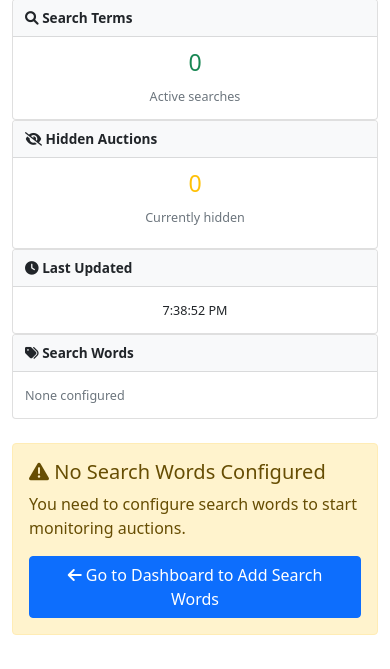
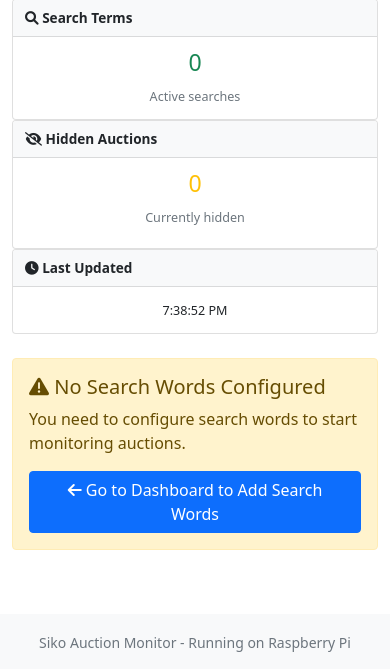
Before and after one commit to Starsonarms/siko-auction-monitor, a Flask app: template templates/auctions.html in a window 390 px wide. Shown: the part 304-973 px from the top of the page. Run offline with Flask 3, Linux system fonts and the light colour scheme; the template is opened without the code that fills it, so the values that code supplies are empty.

Commit message:
Fix grid wrapping issues
Layout fixes:
- Removed min-width and max-width constraints that prevented proper Bootstrap grid behavior
- Simplified auction grid to col-6 col-lg-4 (2 columns on mobile/tablet, 3 on desktop)
- Fixed statistics section overflow by removing 5th card (Search Words) that broke 4-column layout
- Added CSS to ensure proper flexbox behavior and card filling

The col-6 approach should force cards to wrap after 2 per row on smaller screens
and 3 per row on large screens, ensuring multiple rows are created.

```diff
--- a/templates/auctions.html
+++ b/templates/auctions.html
@@ -75,22 +75,6 @@
             </div>
         </div>
     </div>
-    <div class="col-md-3">
-        <div class="card">
-            <div class="card-header">
-                <i class="fas fa-tags"></i> Search Words
-            </div>
-            <div class="card-body">
-                {% if stats.search_words_tested %}
-                    {% for word in stats.search_words_tested %}
-                        <span class="badge bg-secondary me-1">{{ word }}</span>
-                    {% endfor %}
-                {% else %}
-                    <small class="text-muted">None configured</small>
-                {% endif %}
-            </div>
-        </div>
-    </div>
 </div>
 
 <!-- Auctions Content -->
@@ -122,7 +106,7 @@
     {% else %}
         <!-- Display auctions -->
         {% for auction in auctions %}
-        <div class="col-md-6 col-lg-4 mb-3">
+        <div class="col-6 col-lg-4 mb-3">
             <div class="card">
                 <!-- Auction Image -->
                 {% if auction.get('image_url') %}
@@ -325,8 +309,19 @@
 /* Compact card styling */
 .card {
     font-size: 0.9rem;
-    min-width: 280px;
-    max-width: 400px;
+    width: 100%; /* Ensure cards fill their column */
+}
+
+/* Ensure Bootstrap grid works properly */
+#auctions-content .row {
+    display: flex;
+    flex-wrap: wrap;
+}
+
+#auctions-content [class*='col-'] {
+    flex: 0 0 auto;
+    padding-left: 0.75rem;
+    padding-right: 0.75rem;
 }
 
 .card-title {
```
Also changed, not shown: 1 other file.
